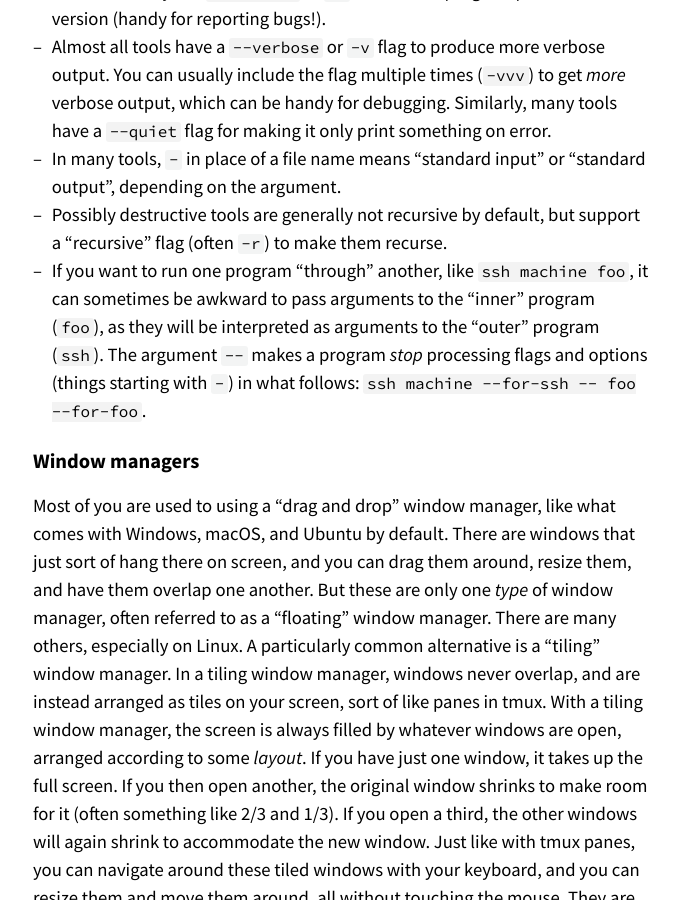
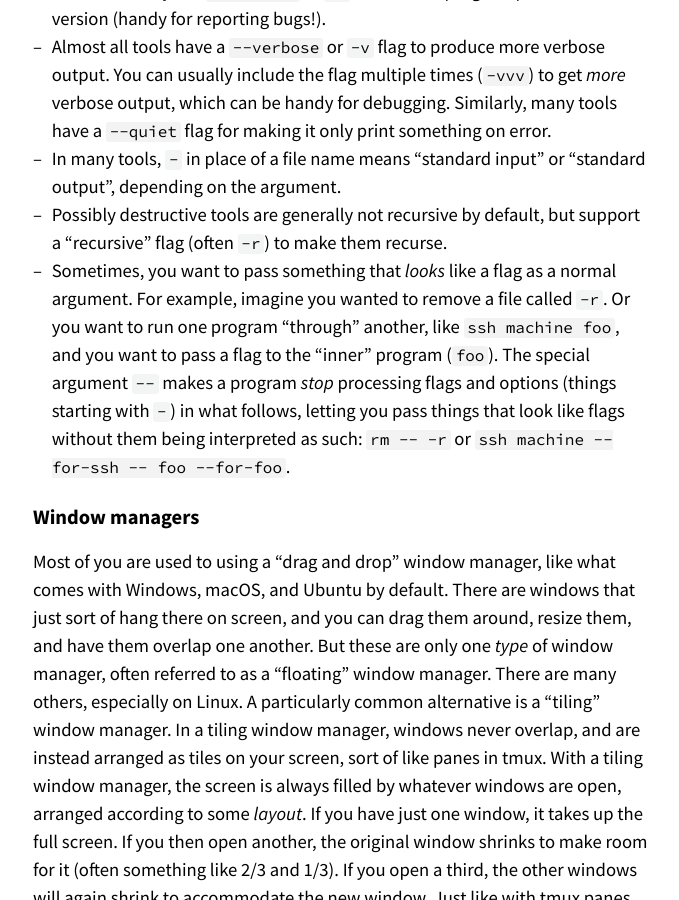
Before and after one commit to missing-semester-cn/missing-semester-cn.github.io, a Jekyll site: the page built from _2020/potpourri.md, in a window 1280 px wide and 900 px high, scrolled down 1688 px. Shown: the whole window, without its empty margins (299-978 px from the left). Built offline with Jekyll 4.4.1, drawn with Linux system fonts in a browser that asks for light colours; some of the changed text lies outside the part shown.

Commit message:
adjustments

```diff
--- a/_2020/potpourri.md
+++ b/_2020/potpourri.md
@@ -70,12 +70,14 @@ features though that can be good to be aware of:
    "standard output", depending on the argument.
  - Possibly destructive tools are generally not recursive by default,
    but support a "recursive" flag (often `-r`) to make them recurse.
- - If you want to run one program "through" another, like `ssh machine
-   foo`, it can sometimes be awkward to pass arguments to the
-   "inner" program (`foo`), as they will be interpreted as arguments to the
-   "outer" program (`ssh`). The argument `--` makes a program _stop_
-   processing flags and options (things starting with `-`) in what
-   follows: `ssh machine --for-ssh -- foo --for-foo`.
+ - Sometimes, you want to pass something that _looks_ like a flag as a
+   normal argument. For example, imagine you wanted to remove a file
+   called `-r`. Or you want to run one program "through" another, like
+   `ssh machine foo`, and you want to pass a flag to the "inner" program
+   (`foo`). The special argument `--` makes a program _stop_ processing
+   flags and options (things starting with `-`) in what follows, letting
+   you pass things that look like flags without them being interpreted
+   as such: `rm -- -r` or `ssh machine --for-ssh -- foo --for-foo`.
 
 ## Window managers
 
@@ -96,6 +98,7 @@ third, the other windows will again shrink to accommodate the new
 window. Just like with tmux panes, you can navigate around these tiled
 windows with your keyboard, and you can resize them and move them
 around, all without touching the mouse. They are worth looking into!
+
 
 ## VPNs
 
@@ -130,6 +133,10 @@ malicious (or at the very least opportunist), and will log all your
 traffic, and possibly sell information about it to third parties.
 Choosing a bad VPN provider is often worse than not using one in the
 first place.
+
+In a pinch, MIT [runs a VPN](https://ist.mit.edu/vpn) for its students,
+so that may be worth taking a look at. Also, if you're going to roll
+your own, give [WireGuard](https://www.wireguard.com/) a look.
 
 ## Markdown
 
```
